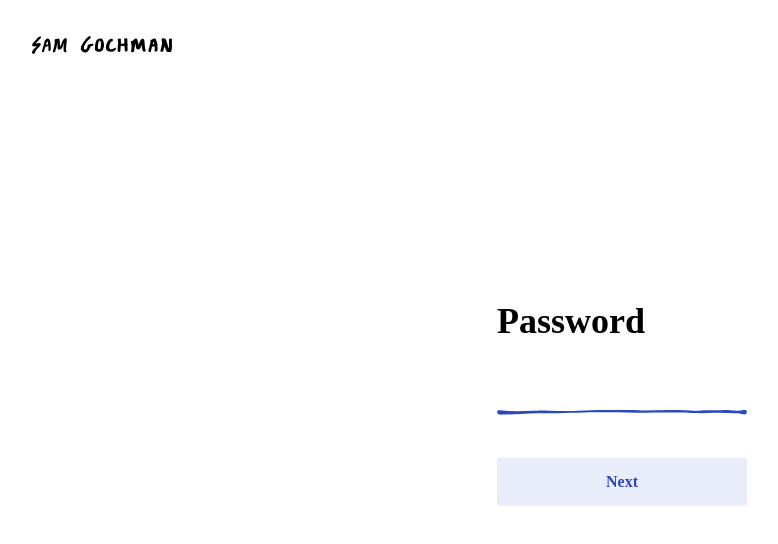
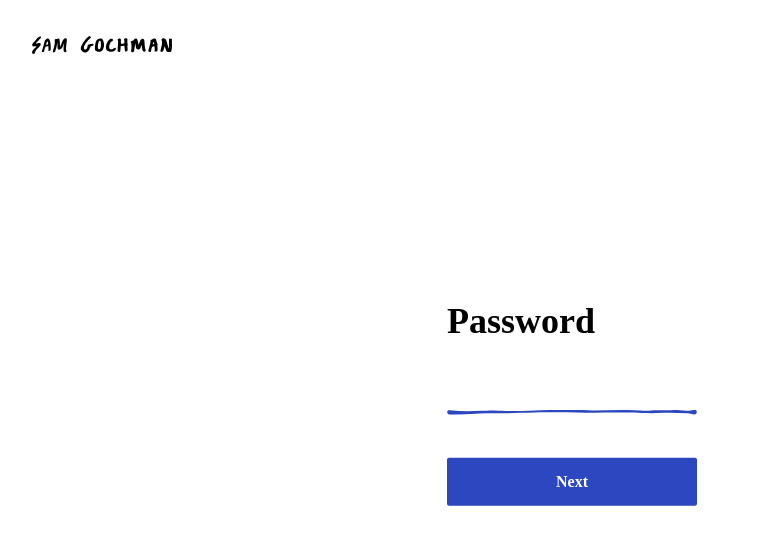
Before and after one commit to srgochman/samgochman, a Vue app: page /authentication in a window 1280 px wide. Shown: the top 544 px of the page, without its empty margins (18-796 px from the left). Built offline with nearby package versions, Linux system fonts and the light colour scheme.

Commit message:
scrollY and mouse-x interaction with mission

```diff
--- a/src/components/Mission.vue
+++ b/src/components/Mission.vue
@@ -39,11 +39,11 @@ export default {
     const root = document.documentElement;
     document.addEventListener("mousemove", evt => {
       let x = evt.clientX / innerWidth;
-      let y = evt.clientY / innerHeight;
-      // let x = evt.pageX - this.offsetLeft;
-      // let y = evt.pageY - this.offsetTop;
       root.style.setProperty("--mouse-x", x);
-      root.style.setProperty("--mouse-y", y);
+    });
+    document.addEventListener("scroll", () => {
+      let z = (window.scrollY / innerHeight) * 1.5;
+      root.style.setProperty("--dist", z);
     });
 
     // let btn = document.querySelector("span.ending");
@@ -97,11 +97,13 @@ span.ending {
   position: relative;
   width: 200px;
   // color: var(--purple);
-  background: -webkit-linear-gradient(
-    left,
-    var(--purple),
-    var(--blue),
-    var(--green)
+  background: linear-gradient(
+    to right,
+    var(--green) calc(var(--dist, 0) * 100% - 50% + var(--mouse-x, 0) * 50%),
+    var(--blue) calc(var(--dist, 0) * 100% - 25% + var(--mouse-x, 0) * 50%),
+    var(--purple) calc(var(--dist, 0) * 100% + var(--mouse-x, 0) * 50%),
+    var(--blue) calc(var(--dist, 0) * 100% + 50% + var(--mouse-x, 0) * 50%),
+    var(--green) calc(var(--dist, 0) * 100% + 100% + var(--mouse-x, 0) * 50%)
   );
   // background: transparent
   //   radial-gradient(
--- a/src/views/Authentication.vue
+++ b/src/views/Authentication.vue
@@ -1,8 +1,9 @@
 <template>
   <!-- <div id="page"> -->
   <div id="container">
-    <label for="password"
-      ><h2>Password</h2>
+    <label for="password">
+      <!-- <h2>Enter password to see project.</h2> -->
+      <h2>Password</h2>
       <input
         id="password"
         type="text"
@@ -70,7 +71,8 @@ export default {
 // }
 
 #container {
-  width: 250px;
+  width: 350px;
+  // width: 300px;
   display: flex;
   flex-direction: column;
   font-family: Avenir;
@@ -89,6 +91,13 @@ label {
   position: relative;
 }
 
+input,
+.underline,
+#message,
+button {
+  width: 250px;
+}
+
 input {
   // width: 100%;
   background: none;
@@ -105,10 +114,26 @@ input {
   line-height: 1.8em;
 }
 
+input:-webkit-autofill,
+input:-webkit-autofill:hover,
+input:-webkit-autofill:focus,
+textarea:-webkit-autofill,
+textarea:-webkit-autofill:hover,
+textarea:-webkit-autofill:focus,
+select:-webkit-autofill,
+select:-webkit-autofill:hover,
+select:-webkit-autofill:focus {
+  // border: 1px solid green;
+  // -webkit-text-fill-color: green;
+  box-shadow: 0 0 0px 1000px var(--purple-transparent) inset;
+  -webkit-box-shadow: 0 0 0px 1000px var(--purple-transparent) inset;
+  // transition: background-color 5000s ease-in-out 0s;
+}
+
 .underline {
   content: "";
   position: absolute;
-  width: 100%;
+  // width: 100%;
   // transform: scaleY(1.5);
   // height: 5px;
   bottom: 0;
@@ -125,8 +150,8 @@ input {
 
 button {
   // width: 100%;
-  background-color: var(--purple-transparent);
-  color: var(--purple);
+  background-color: var(--purple);
+  color: white;
   border: none;
   border-radius: 2px;
   // padding: 6px 11px 6px 9px;
--- a/src/views/Home.vue
+++ b/src/views/Home.vue
@@ -1,8 +1,8 @@
 <template>
   <div class="body">
-    <button @click="clearPass" style="margin-top: 10vh">
+    <!-- <button @click="clearPass" style="margin-top: 10vh">
       Clear passCorrect
-    </button>
+    </button> -->
     <!-- <div id="particles-js"></div> -->
     <div id="mission" class="section">
       <!-- <Sketch></Sketch> -->
```
